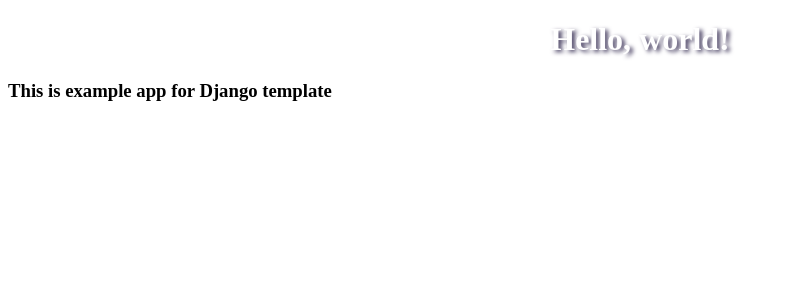
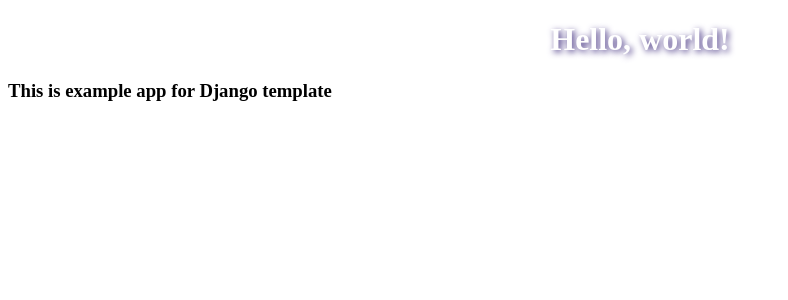
Before and after one commit to fauziahpf/tugas2-pbp, a Django app: page / in a window 1280 px wide. Shown: the top 300 px of the page, without its empty margins (0-788 px from the left). Run offline with Django 4.2, Linux system fonts and the light colour scheme.

Commit message:
Edit heading

```diff
--- a/static/css/style.css
+++ b/static/css/style.css
@@ -7,7 +7,7 @@
 h1 {
     color: white;
     text-align: center;
-    text-shadow: 3px 2px 4px #423a5d;
+    text-shadow: 2px 2px 6px #433180;
 }
 
 .main-body {
--- a/todolist/templates/todolist.html
+++ b/todolist/templates/todolist.html
@@ -20,7 +20,7 @@
     <div class="menu-bar">
       <nav class="navbar">
           <div class="container-fluid ">
-            <span class="navbar-brand mb-0 h2" style="color:white; text-shadow: 2px 1px 2px #22202b;">Welcome, {{user}}!</span>
+            <span class="navbar-brand mb-0 h2" style="color:white; text-shadow: 1px 1px 2px #4f3356;">Welcome, {{user}}!</span>
               <a class="btn btn-outline-light m-1" style="border-radius: 10px"role="button" href="{% url 'todolist:logout' %}">Logout</a>
           </div>
       </nav>
```
